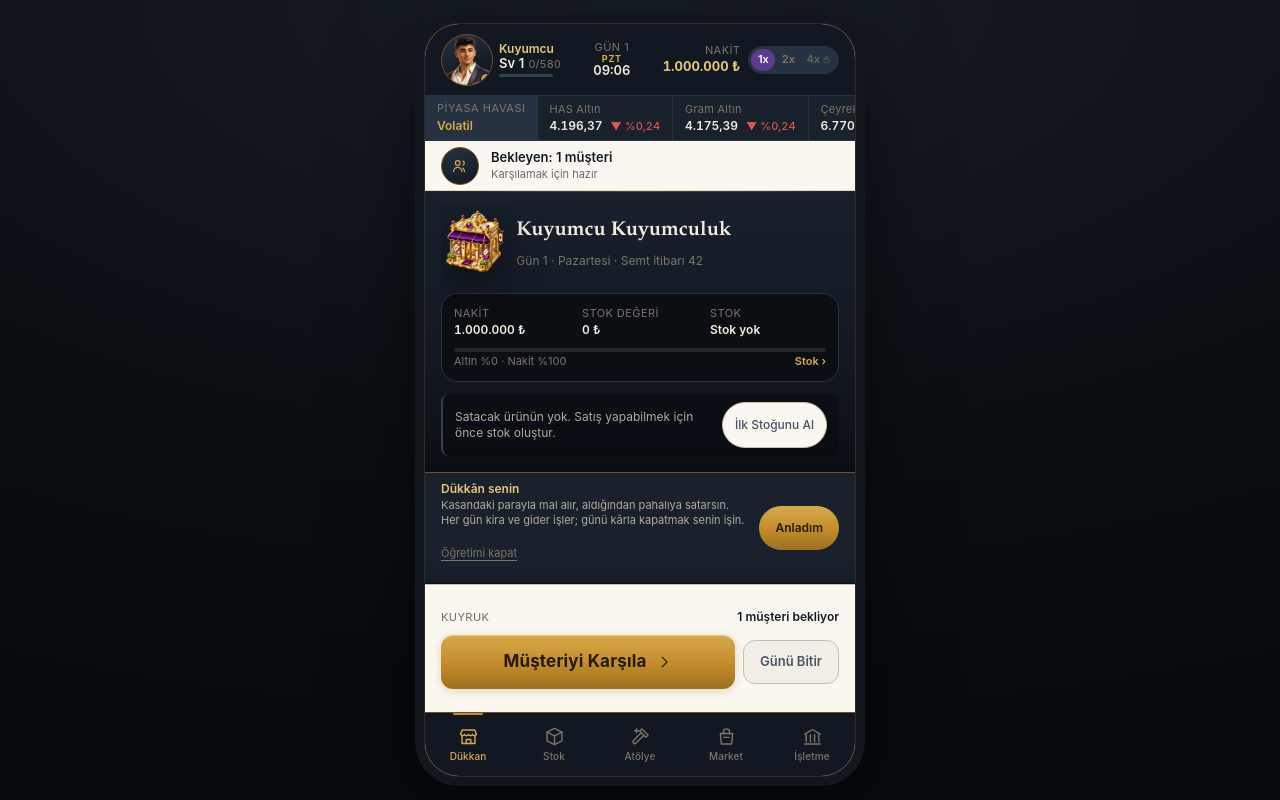
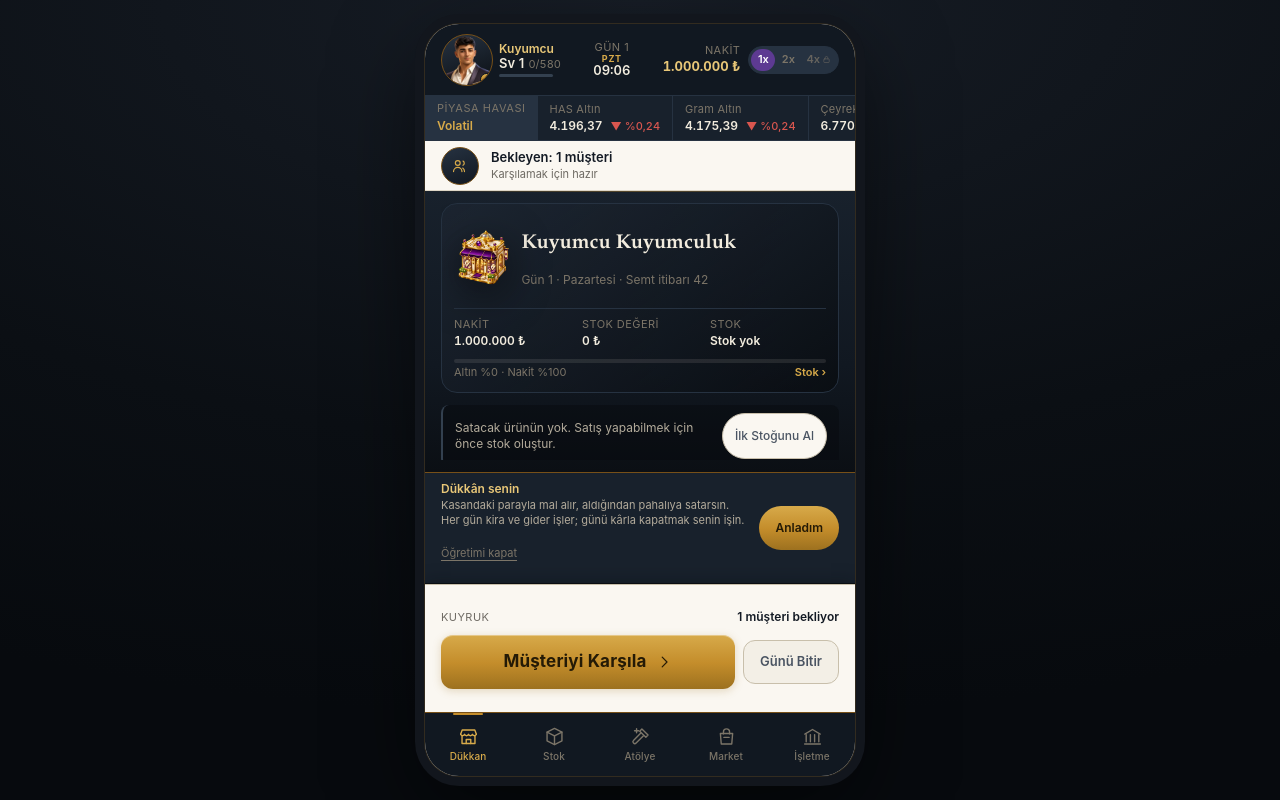
Before and after one commit to ouzhaanttnn-afk/Mihenkaynak, a React (Vite) app: page / in a window 1280 px wide. Built offline with nearby package versions, Linux system fonts and the light colour scheme.

Commit message:
ui: compact shop overview and collapsible queue

```diff
--- a/src/ui/screens/ShopScreen.tsx
+++ b/src/ui/screens/ShopScreen.tsx
@@ -504,10 +504,23 @@ function IdleWorkbench({ coaching }: { coaching: boolean }) {
         yüzden yeni bir blok açmaz, zaten var olan iki metin satırının
         yüksekliğine (64 px) oturur ve toplam yüksekliği artırmaz.
       */}
+      {/*
+        POZİSYON PANELİ.
+
+        Ana ekranda yalnız NAKİT yazıyordu. Sarrafın müşteri tezgâhtayken
+        sorduğu soru ise "kaç param, kaç malım var, hangisi ağır" — kararın
+        yarısı budur ve oyuncu bunu görmek için ekranı terk etmek zorundaydı.
+        Panel boş bekleme alanında yaşar (zaten oranın çoğu boştu) ve tek
+        dokunuşla Stok ekranına götürür.
+
+        Gizli gerçek sızmaz (GDD 6.6): buradaki hiçbir sayı tek bir ürünün
+        gerçeğini açmaz; hepsi zaten oyuncunun kendi stoğunun toplamıdır.
+      */}
+      <section className="shopOverview" aria-label="Dükkan kimliği ve mali durum">
         <div className="idle__head">
           <Art
             art={NAV_ART.shop}
-          size={64}
+            size={56}
             decorative
             className="idle__art art--onDark"
             fallback={null}
@@ -520,18 +533,6 @@ function IdleWorkbench({ coaching }: { coaching: boolean }) {
           </div>
         </div>
 
-      {/*
-        POZİSYON PANELİ.
-
-        Ana ekranda yalnız NAKİT yazıyordu. Sarrafın müşteri tezgâhtayken
-        sorduğu soru ise "kaç param, kaç malım var, hangisi ağır" — kararın
-        yarısı budur ve oyuncu bunu görmek için ekranı terk etmek zorundaydı.
-        Panel boş bekleme alanında yaşar (zaten oranın çoğu boştu) ve tek
-        dokunuşla Stok ekranına götürür.
-
-        Gizli gerçek sızmaz (GDD 6.6): buradaki hiçbir sayı tek bir ürünün
-        gerçeğini açmaz; hepsi zaten oyuncunun kendi stoğunun toplamıdır.
-      */}
         <button type="button" className="position" onClick={() => s.setTab('stock')}>
           <span className="position__cell">
             <span className="position__label">Nakit</span>
@@ -557,6 +558,7 @@ function IdleWorkbench({ coaching }: { coaching: boolean }) {
             <span className="position__go">Stok ›</span>
           </span>
         </button>
+      </section>
 
       {!s.inventory.some(p => {
         const item = s.items[p.itemId];
@@ -606,16 +608,30 @@ function WaitingCustomerQueue() {
   const queue = useGame((s) => s.queue);
   const capacity = useGame((s) => queueCapacity(s.store));
   const greetCustomer = useGame((s) => s.greetCustomer);
+  const [expanded, setExpanded] = useState(false);
+  const visibleQueue = expanded ? queue : queue.slice(0, 1);
 
   return (
     <section className="waitingQueue" aria-labelledby="waiting-queue-title">
-      <div className="waitingQueue__head">
-        <h3 id="waiting-queue-title">Bekleyen Müşteriler</h3>
-        <span>{queue.length}/{capacity}</span>
-      </div>
-
-      <div className="waitingQueue__list">
-        {queue.map(({ customer, items }, index) => {
+      <button
+        type="button"
+        className="waitingQueue__head"
+        onClick={() => setExpanded((value) => !value)}
+        aria-expanded={expanded}
+        aria-controls="waiting-customer-list"
+      >
+        <span className="waitingQueue__heading">
+          <strong id="waiting-queue-title">Bekleyen Müşteriler</strong>
+          <small>{expanded ? 'Kuyruğu daralt' : queue.length > 1 ? `${queue.length - 1} müşteriyi daha göster` : 'Sıradaki müşteri'}</small>
+        </span>
+        <span className="waitingQueue__count">
+          {queue.length}/{capacity}
+          <span className={`waitingQueue__chevron ${expanded ? 'waitingQueue__chevron--open' : ''}`} aria-hidden="true">⌄</span>
+        </span>
+      </button>
+
+      <div className="waitingQueue__list" id="waiting-customer-list">
+        {visibleQueue.map(({ customer, items }, index) => {
           const archetype = getArchetype(customer.archetype);
           const isNext = index === 0;
 
--- a/src/ui/shell/AppShell.css
+++ b/src/ui/shell/AppShell.css
@@ -1114,8 +1114,8 @@
 .idle__art {
   flex: 0 0 auto;
   width: auto;
-  max-width: 72px;
-  height: 64px;
+  max-width: 62px;
+  height: 56px;
 }
 
 .idle__headText {
--- a/src/ui/workbench/Workbench.css
+++ b/src/ui/workbench/Workbench.css
@@ -996,19 +996,30 @@
 .idle__sub {
   font-size: var(--fs-caption);
   color: var(--text-dark-3);
-  margin-top: -6px;
+  margin-top: 2px;
 }
 
 /* ---- Pozisyon paneli — sarrafın "kaç param, kaç malım var" sorusu ---- */
+
+.shopOverview {
+  display: flex;
+  flex-direction: column;
+  gap: var(--sp-2);
+  padding: var(--sp-3);
+  border: 1px solid var(--line-dark);
+  border-radius: var(--r-card);
+  background: linear-gradient(145deg, rgba(29, 38, 50, 0.92), rgba(8, 11, 15, 0.72));
+}
 
 .position {
   display: grid;
   grid-template-columns: repeat(3, 1fr);
   gap: 2px var(--sp-3);
-  padding: var(--sp-3);
-  border-radius: var(--r-card);
-  background: var(--ink-900);
-  border: 1px solid var(--line-dark);
+  padding: var(--sp-2) 0 0;
+  border-radius: 0;
+  background: transparent;
+  border: 0;
+  border-top: 1px solid var(--line-dark);
   text-align: left;
   cursor: pointer;
   font: inherit;
@@ -1092,21 +1103,57 @@
 }
 
 .waitingQueue__head {
+  width: 100%;
   display: flex;
   align-items: center;
   justify-content: space-between;
+  min-height: var(--touch-min);
+  padding: 0 var(--sp-2);
+  border: 0;
+  border-radius: var(--r-sm);
+  background: rgba(8, 11, 15, 0.32);
   color: var(--text-dark-2);
-}
-
-.waitingQueue__head h3 {
+  font: inherit;
+  text-align: left;
+  cursor: pointer;
+}
+
+.waitingQueue__heading {
+  display: flex;
+  flex-direction: column;
+  gap: 1px;
+}
+
+.waitingQueue__heading strong {
   font-size: var(--fs-caption);
   font-weight: var(--fw-semibold);
   color: var(--text-dark-1);
 }
 
-.waitingQueue__head span {
-  font-size: var(--fs-micro);
-  color: var(--text-dark-3);
+.waitingQueue__heading small {
+  font-size: var(--fs-micro);
+  color: var(--text-dark-3);
+}
+
+.waitingQueue__count {
+  display: inline-flex;
+  align-items: center;
+  gap: var(--sp-2);
+  font-size: var(--fs-micro);
+  color: var(--text-dark-3);
+}
+
+.waitingQueue__chevron {
+  display: inline-block;
+  color: var(--brass-400);
+  font-size: 18px;
+  line-height: 1;
+  transform: rotate(0deg);
+  transition: transform var(--t-fast) var(--ease-standard);
+}
+
+.waitingQueue__chevron--open {
+  transform: rotate(180deg);
 }
 
 .waitingQueue__list {
@@ -1116,6 +1163,25 @@
   gap: var(--sp-2);
   overflow: visible;
   scrollbar-width: none;
+}
+
+@media (max-height: 720px) {
+  .idle {
+    gap: var(--sp-2);
+  }
+
+  .shopOverview {
+    padding: var(--sp-2) var(--sp-3);
+  }
+
+  .idle__art {
+    height: 48px;
+    max-width: 54px;
+  }
+
+  .idle__title {
+    font-size: var(--fs-subtitle);
+  }
 }
 
 .waitingQueue__list::-webkit-scrollbar {
```
Lines whose indentation alone changed are shown as unchanged.
